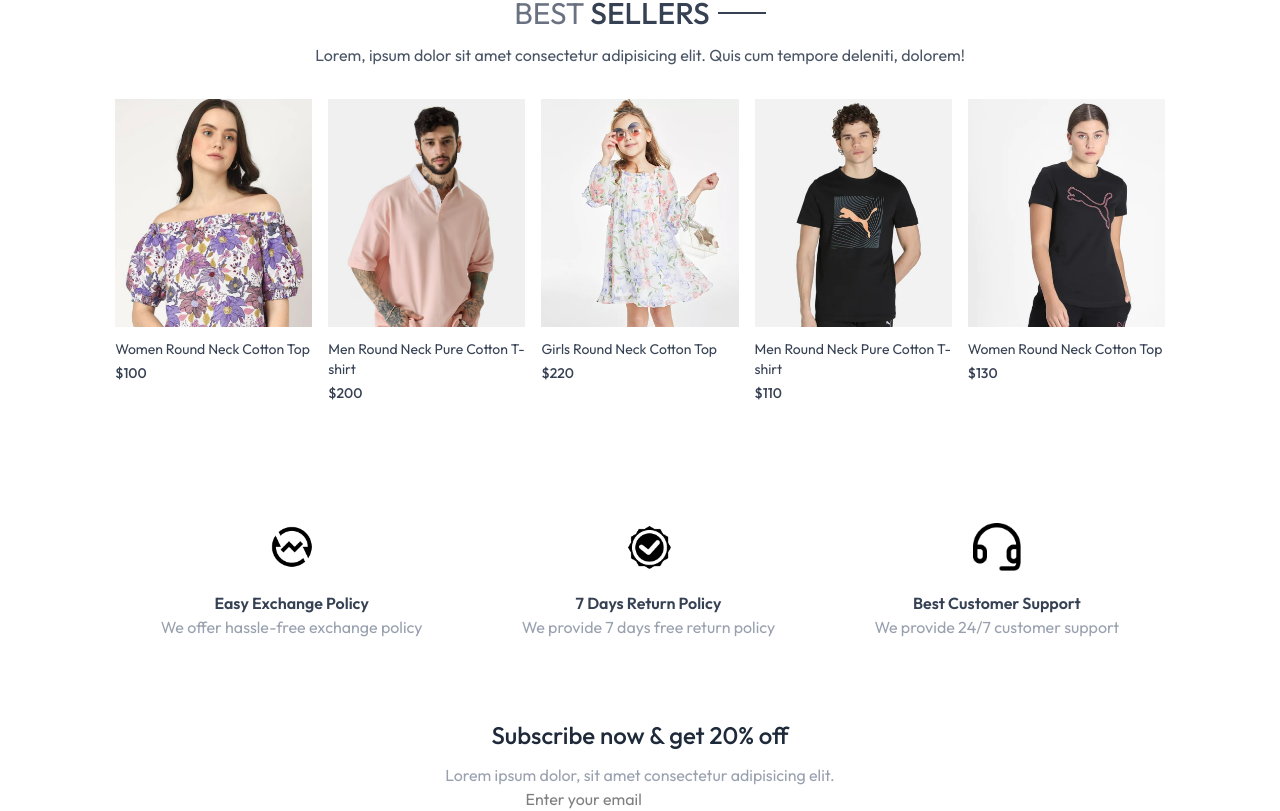
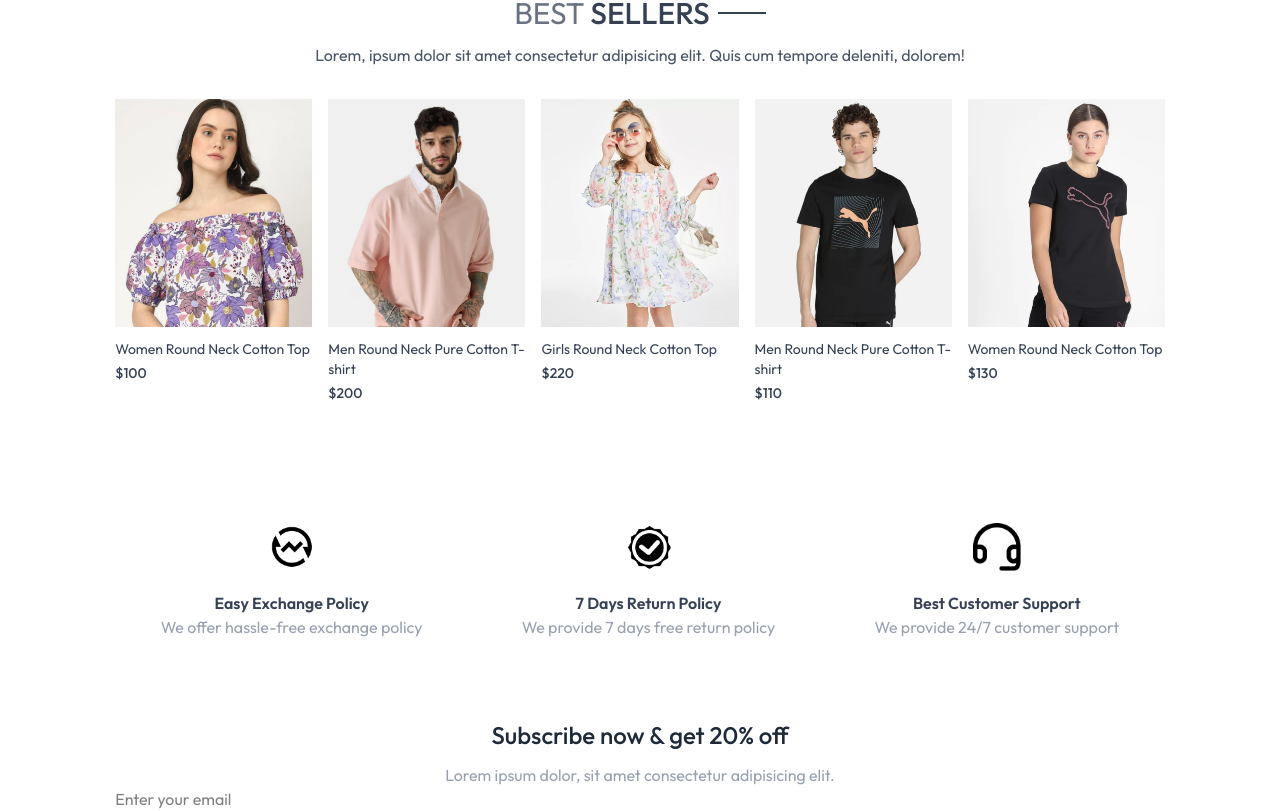
Before and after one commit to hellokristinafaye/clothing-ecommerce, a React (Vite) app: page / in a window 1280 px wide. Shown: the part 1410-2221 px from the top of the page. Built offline with nearby package versions, Linux system fonts and the light colour scheme.

Commit message:
input field styled

```diff
--- a/src/components/NewsletterBox.jsx
+++ b/src/components/NewsletterBox.jsx
@@ -7,7 +7,7 @@ const NewsletterBox = () => {
           <p className="text-gray-400 mt-3">Lorem ipsum dolor, sit amet consectetur adipisicing elit.</p>
 
           <form className="">
-              <input type="email" placeholder="Enter your email" className="" />
+              <input type="email" placeholder="Enter your email" className="w-full sm:flex-1 outline-none" />
           </form>
     </div >
   )
```
